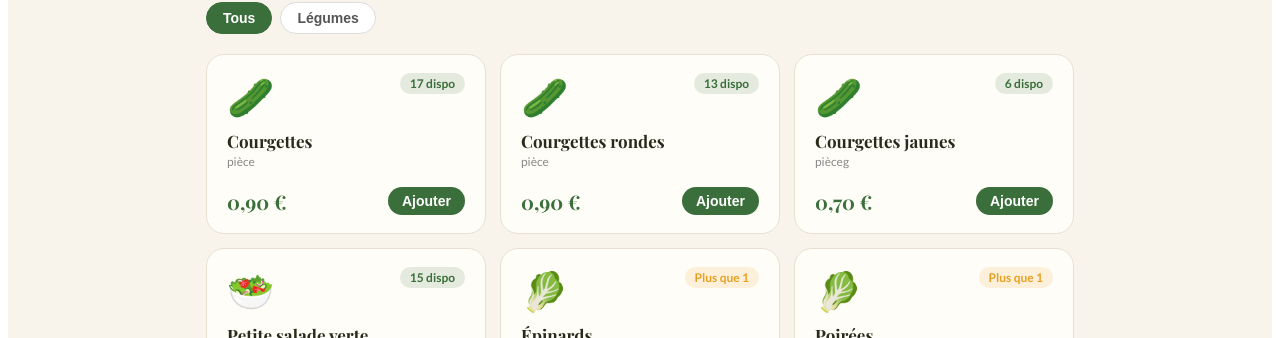
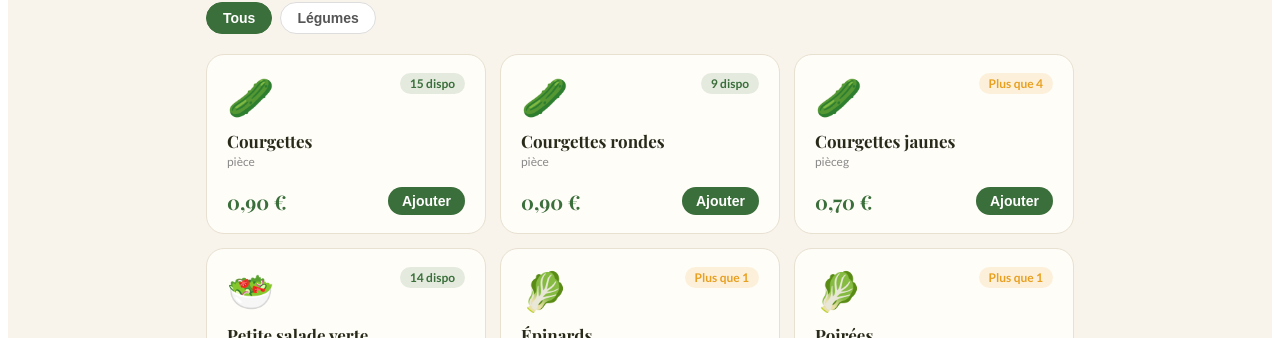
Before and after one commit to Potagerdesion/potager-click-collect, a React (Vite) app: page / in a window 1280 px wide. Shown: the part 187-525 px from the top of the page. Built offline with nearby package versions, Linux system fonts and the light colour scheme.

Commit message:
Adjust product stock quantities in INITIAL_PRODUCTS
Updated stock quantities for existing products and adjusted the stock for 'Petite salade verte'.

```diff
--- a/src/App.jsx
+++ b/src/App.jsx
@@ -3,10 +3,10 @@ import { useState, useEffect } from "react";
 const STRIPE_LINK = "https://buy.stripe.com/test_3cI7sK1Cc1IMffH0oQ1sQ00";
 
 const INITIAL_PRODUCTS = [
-  { id: 1, name: "Courgettes", category: "Légumes", price: 0.9, stock: 17, unit: "pièce", emoji: "🥒"},
-  { id: 2, name: "Courgettes rondes", category: "Légumes", price: 0.9, stock: 13, unit: "pièce", emoji: "🥒"},
-  { id: 3, name: "Courgettes jaunes", category: "Légumes", price: 0.7, stock: 6, unit: "pièceg", emoji: "🥒"},
-  { id: 4, name: "Petite salade verte", category: "Légumes", price: 1.2, stock: 15, unit: "pièce", emoji: "🥗", desc: "Batavia, laitue, mesclun selon saison" },
+  { id: 1, name: "Courgettes", category: "Légumes", price: 0.9, stock: 15, unit: "pièce", emoji: "🥒"},
+  { id: 2, name: "Courgettes rondes", category: "Légumes", price: 0.9, stock: 9, unit: "pièce", emoji: "🥒"},
+  { id: 3, name: "Courgettes jaunes", category: "Légumes", price: 0.7, stock: 4, unit: "pièceg", emoji: "🥒"},
+  { id: 4, name: "Petite salade verte", category: "Légumes", price: 1.2, stock: 14, unit: "pièce", emoji: "🥗", desc: "Batavia, laitue, mesclun selon saison" },
   { id: 5, name: "Épinards", category: "Légumes", price: 2, stock: 1, unit: "botte", emoji: "🥬", desc: "Botte d'environ 10 branches" },
   { id: 6, name: "Poirées", category: "Légumes", price: 2, stock: 1, unit: "botte", emoji: "🥬", desc: "Botte d'environ 10 branches" },
   { id: 7, name: "Radis noirs", category: "Légumes", price: 0.85, stock: 2, unit: "pièce", emoji: "🫜"},
```
